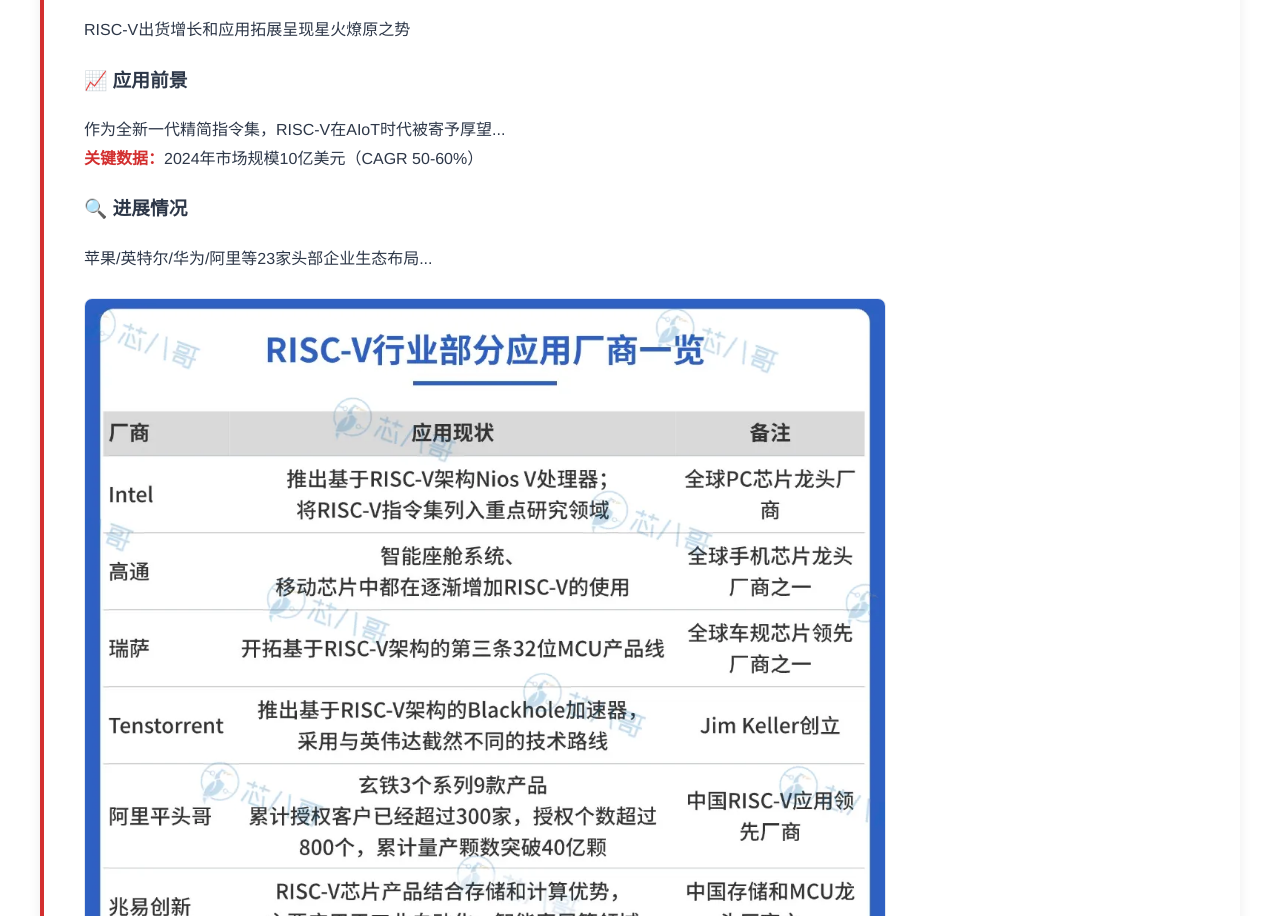
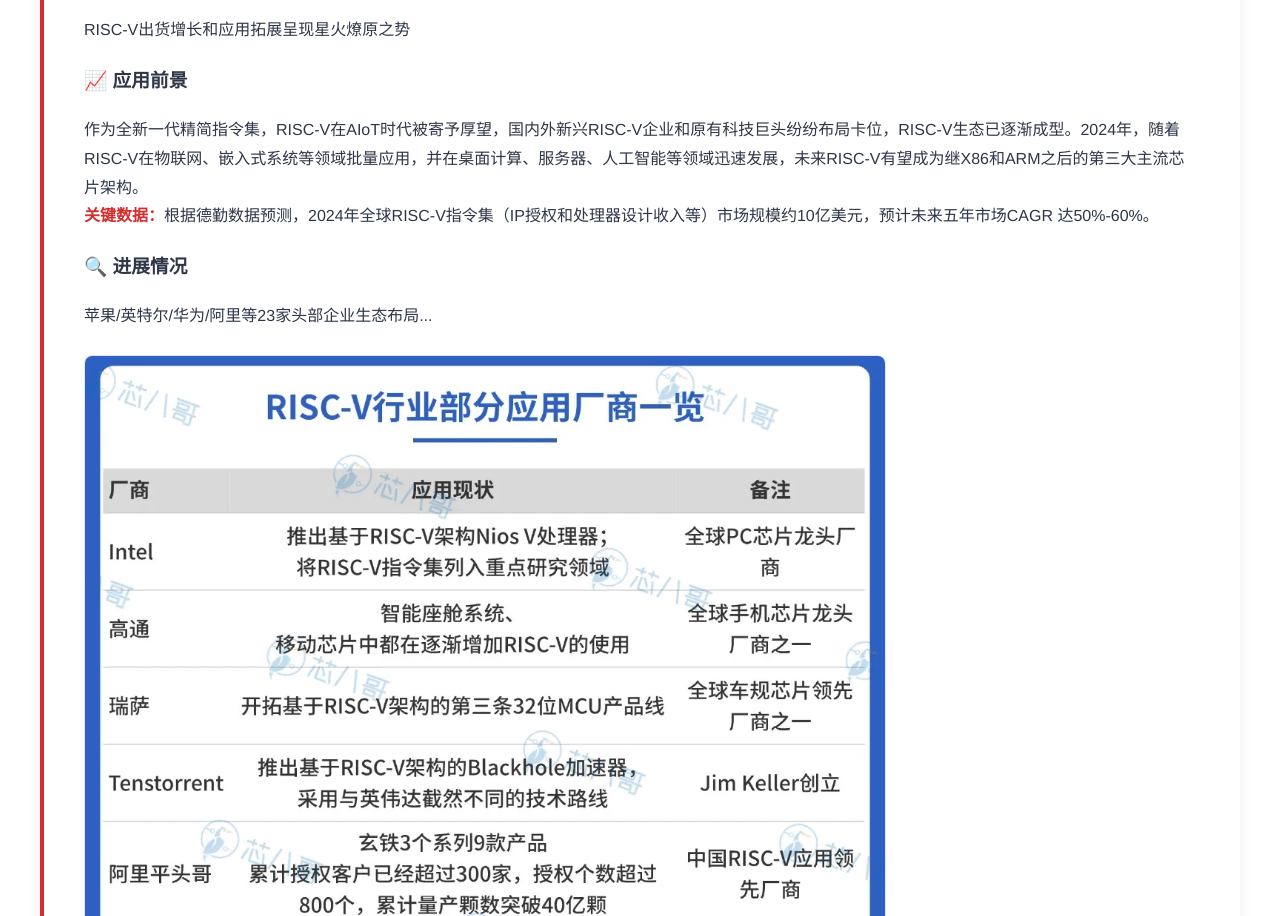
Before and after one commit to icchip/icchip.github.io, a plain HTML site: page index.html in a window 1280 px wide. Shown: the part 2075-2991 px from the top of the page. Drawn offline with Linux system fonts and the light colour scheme; a script that the page names is missing.

Commit message:
Update index.html

```diff
--- a/index.html
+++ b/index.html
@@ -104,8 +104,8 @@
         <p>RISC-V出货增长和应用拓展呈现星火燎原之势</p>
 
         <h3>📈 应用前景</h3>
-        <p>作为全新一代精简指令集，RISC-V在AIoT时代被寄予厚望...<br>
-        <span class="data-label">关键数据：</span>2024年市场规模10亿美元（CAGR 50-60%）</p>
+        <p>作为全新一代精简指令集，RISC-V在AIoT时代被寄予厚望，国内外新兴RISC-V企业和原有科技巨头纷纷布局卡位，RISC-V生态已逐渐成型。2024年，随着RISC-V在物联网、嵌入式系统等领域批量应用，并在桌面计算、服务器、人工智能等领域迅速发展，未来RISC-V有望成为继X86和ARM之后的第三大主流芯片架构。<br>
+        <span class="data-label">关键数据：</span>根据德勤数据预测，2024年全球RISC-V指令集（IP授权和处理器设计收入等）市场规模约10亿美元，预计未来五年市场CAGR 达50%-60%。</p>
 
         <h3>🔍 进展情况</h3>
         <p>苹果/英特尔/华为/阿里等23家头部企业生态布局...<br>
```
